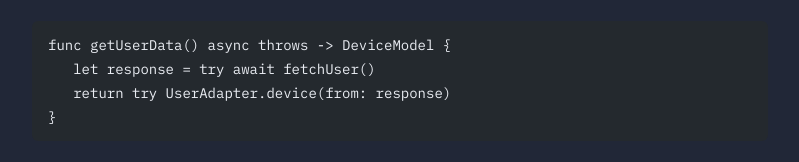
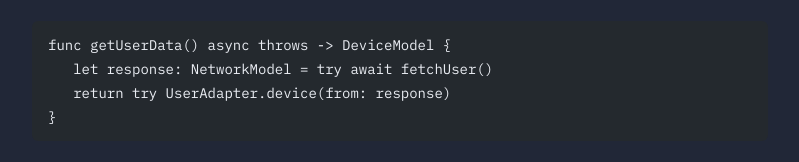
Before and after one commit to 0xOpenBytes/Site, an Astro site: page /posts/adapters in a window 1280 px wide. Shown: the part 2244-2406 px from the top of the page, without its empty margins (240-1039 px from the left). Built offline with nearby package versions, Linux system fonts and the light colour scheme; Astro itself is replaced by a stand-in of ours; some packages are replaced by stand-ins of ours; code samples lack their colours.

Commit message:
Make the data type more clear to the reader (#12)

````diff
--- a/src/content/blog/adapters.md
+++ b/src/content/blog/adapters.md
@@ -79,7 +79,7 @@ As you can see, we’re taking in our NetworkModel and then returning and adapti
 
 ```swift
 func getUserData() async throws -> DeviceModel {
-   let response = try await fetchUser()
+   let response: NetworkModel = try await fetchUser()
    return try UserAdapter.device(from: response)
 }
 ```
````
